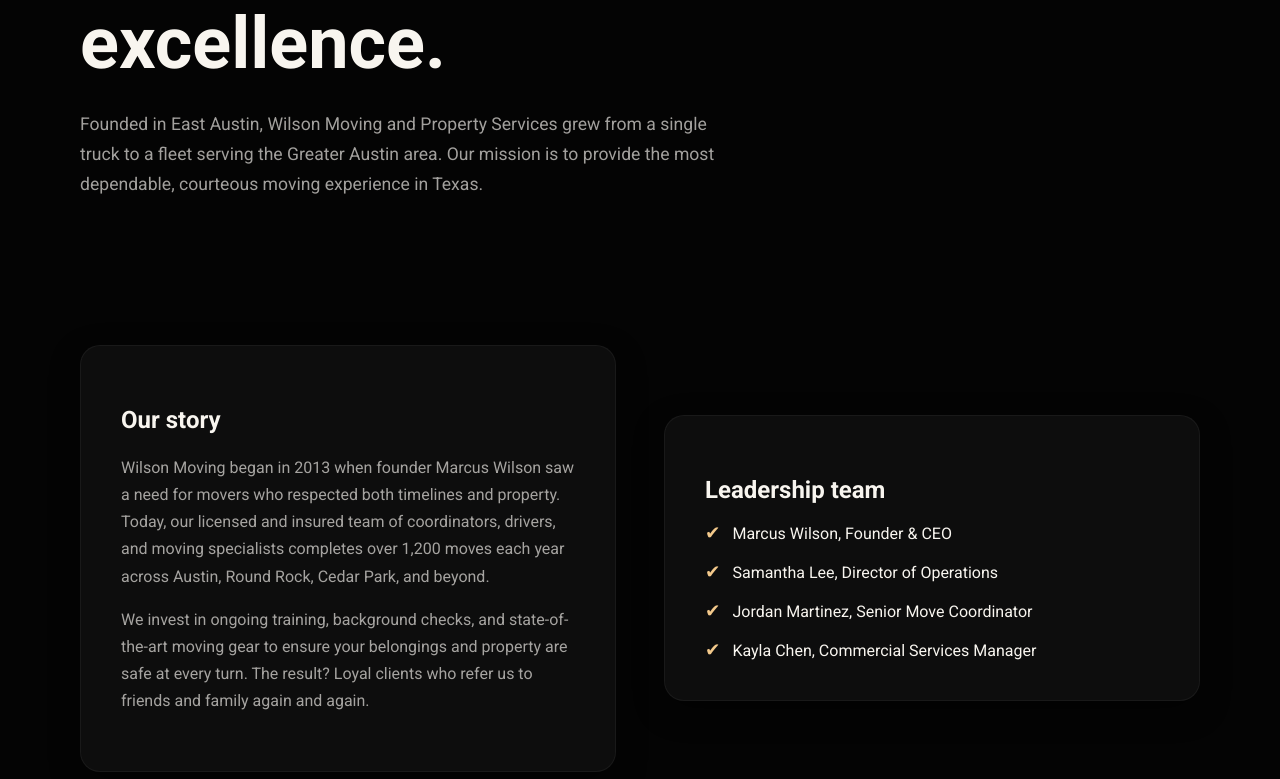
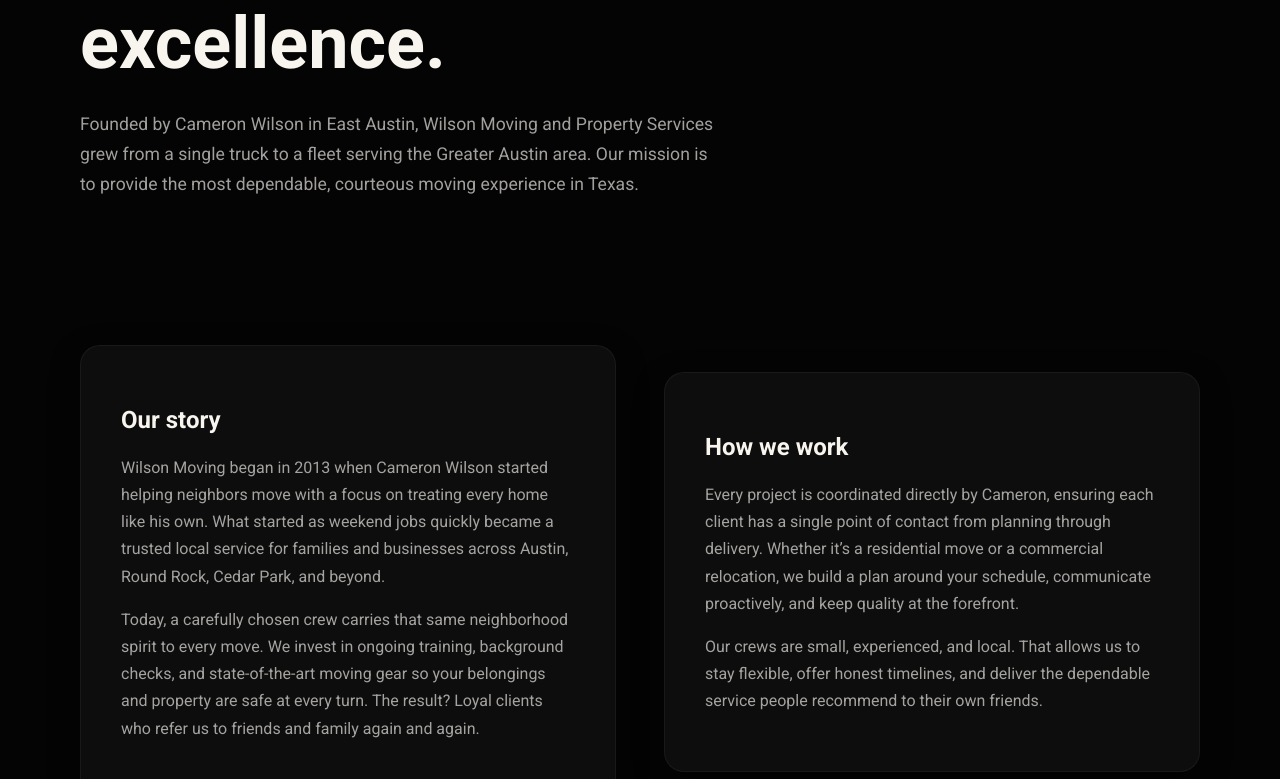
Before and after one commit to card0si/Wilson, a Next.js app: page /about-us in a window 1280 px wide. Shown: the part 301-1080 px from the top of the page. Built offline with nearby package versions, Linux system fonts and the light colour scheme.

Commit message:
Update about page content for Cameron Wilson

```diff
--- a/app/about-us/page.tsx
+++ b/app/about-us/page.tsx
@@ -32,9 +32,10 @@ export default function AboutPage() {
         <div className="container">
           <h1>Local movers with a reputation for excellence.</h1>
           <p>
-            Founded in East Austin, Wilson Moving and Property Services grew from a single
-            truck to a fleet serving the Greater Austin area. Our mission is to provide the
-            most dependable, courteous moving experience in Texas.
+            Founded by Cameron Wilson in East Austin, Wilson Moving and Property Services
+            grew from a single truck to a fleet serving the Greater Austin area. Our
+            mission is to provide the most dependable, courteous moving experience in
+            Texas.
           </p>
         </div>
       </section>
@@ -44,25 +45,31 @@ export default function AboutPage() {
           <div className="card" style={{ padding: "2.5rem" }}>
             <h2>Our story</h2>
             <p>
-              Wilson Moving began in 2013 when founder Marcus Wilson saw a need for movers
-              who respected both timelines and property. Today, our licensed and insured team
-              of coordinators, drivers, and moving specialists completes over 1,200 moves each
-              year across Austin, Round Rock, Cedar Park, and beyond.
+              Wilson Moving began in 2013 when Cameron Wilson started helping neighbors move
+              with a focus on treating every home like his own. What started as weekend jobs
+              quickly became a trusted local service for families and businesses across
+              Austin, Round Rock, Cedar Park, and beyond.
             </p>
             <p>
-              We invest in ongoing training, background checks, and state-of-the-art moving
-              gear to ensure your belongings and property are safe at every turn. The result?
+              Today, a carefully chosen crew carries that same neighborhood spirit to every
+              move. We invest in ongoing training, background checks, and state-of-the-art
+              moving gear so your belongings and property are safe at every turn. The result?
               Loyal clients who refer us to friends and family again and again.
             </p>
           </div>
           <div className="card" style={{ padding: "2.5rem" }}>
-            <h2>Leadership team</h2>
-            <ul className="list">
-              <li>Marcus Wilson, Founder &amp; CEO</li>
-              <li>Samantha Lee, Director of Operations</li>
-              <li>Jordan Martinez, Senior Move Coordinator</li>
-              <li>Kayla Chen, Commercial Services Manager</li>
-            </ul>
+            <h2>How we work</h2>
+            <p>
+              Every project is coordinated directly by Cameron, ensuring each client has a
+              single point of contact from planning through delivery. Whether it’s a
+              residential move or a commercial relocation, we build a plan around your
+              schedule, communicate proactively, and keep quality at the forefront.
+            </p>
+            <p>
+              Our crews are small, experienced, and local. That allows us to stay flexible,
+              offer honest timelines, and deliver the dependable service people recommend to
+              their own friends.
+            </p>
           </div>
         </div>
       </section>
```
